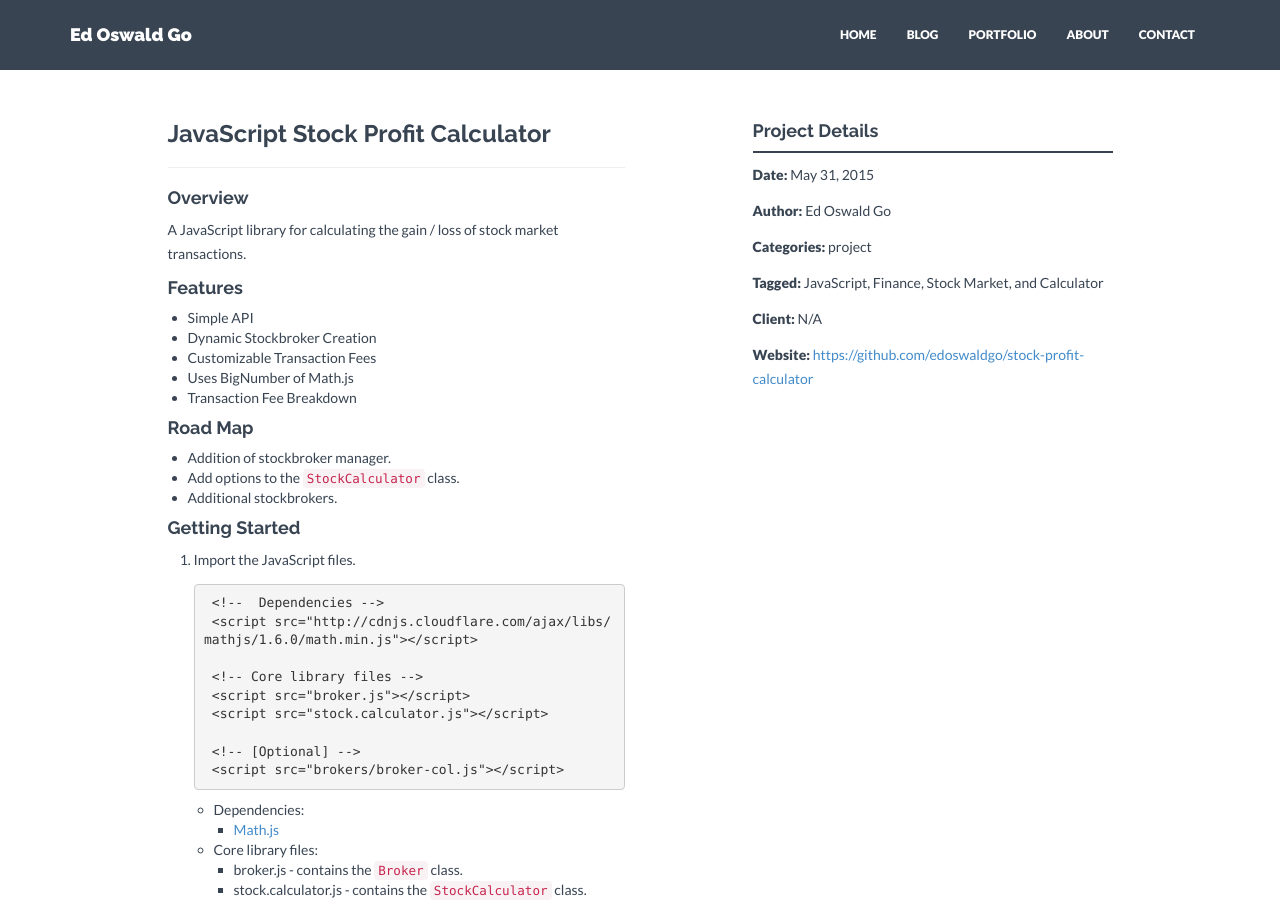
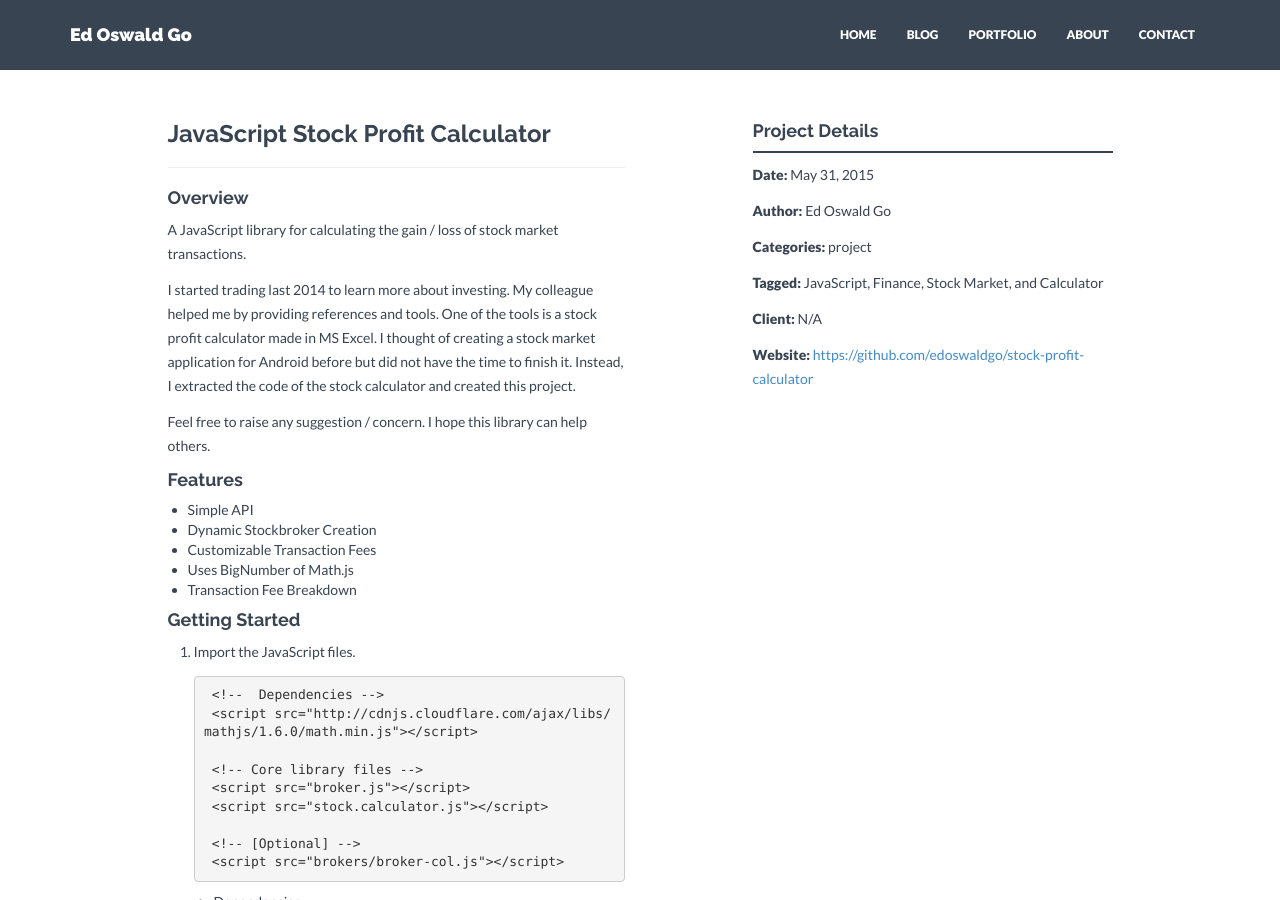
Before and after one commit to edoswaldgo/edoswaldgo.github.io, a Jekyll site: the page built from _posts/project/2015-05-31-stock-profit-calculator.markdown, in a window 1280 px wide and 900 px high. Built offline with Jekyll 4.4.1, drawn with Linux system fonts in a browser that asks for light colours; nearby versions of some CDN libraries.

Commit message:
PORTFOLIO: 20150601 - Modified JavaScript Stock Profit Calculator

```diff
--- a/_posts/project/2015-05-31-stock-profit-calculator.markdown
+++ b/_posts/project/2015-05-31-stock-profit-calculator.markdown
@@ -22,6 +22,9 @@ website: https://github.com/edoswaldgo/stock-profit-calculator
 
 A JavaScript library for calculating the gain / loss of stock market transactions.
 
+I started trading last 2014 to learn more about investing. My colleague helped me by providing references and tools. One of the tools is a stock profit calculator made in MS Excel. I thought of creating a stock market application for Android before but did not have the time to finish it. Instead, I extracted the code of the stock calculator and created this project.
+
+Feel free to raise any suggestion / concern. I hope this library can help others.
 
 #### Features
 
@@ -30,12 +33,6 @@ A JavaScript library for calculating the gain / loss of stock market transaction
 * Customizable Transaction Fees
 * Uses BigNumber of Math.js
 * Transaction Fee Breakdown
-
-#### Road Map
-
-* Addition of stockbroker manager.
-* Add options to the `StockCalculator` class.
-* Additional stockbrokers.
 
 #### Getting Started
 
```
